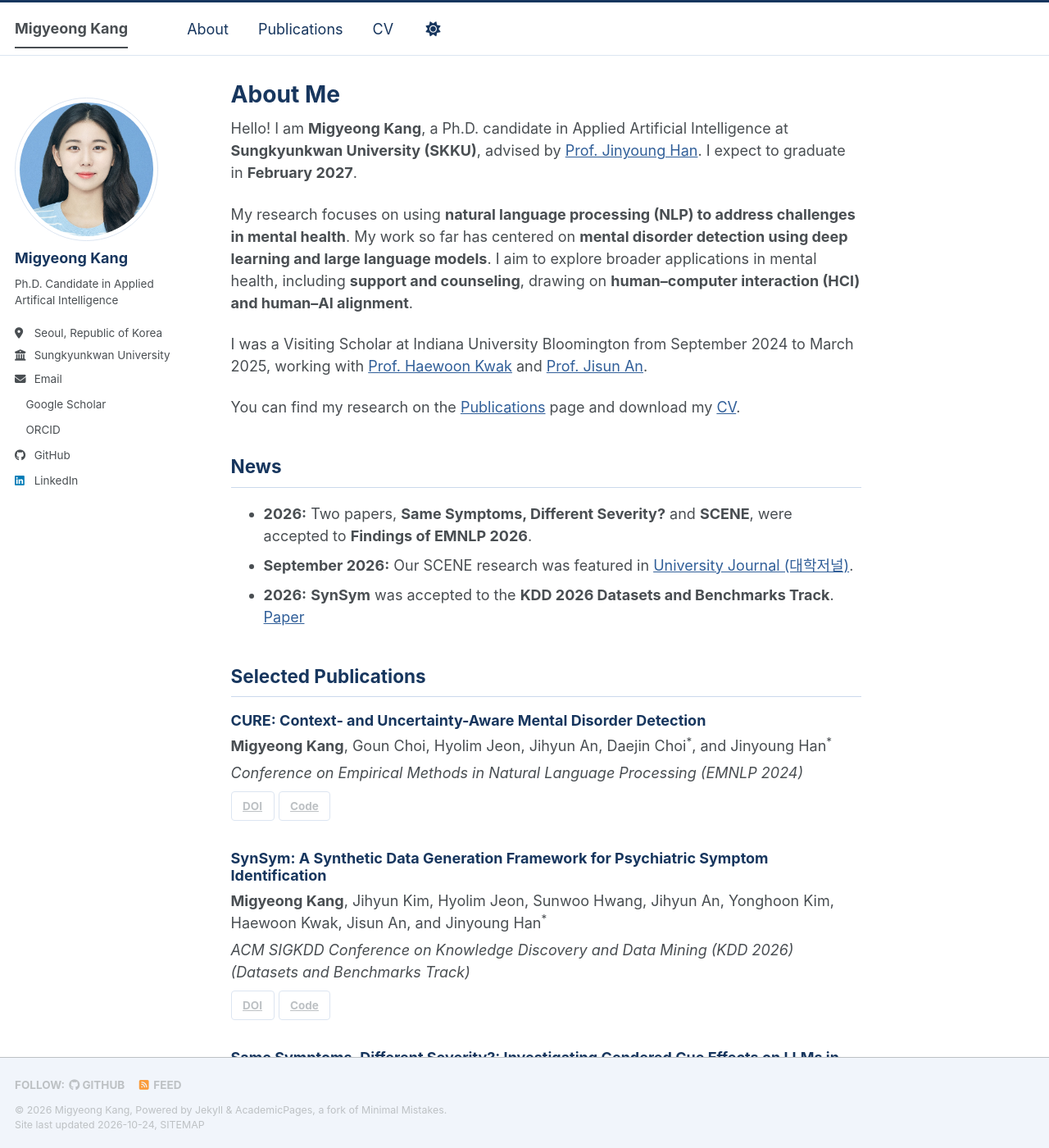
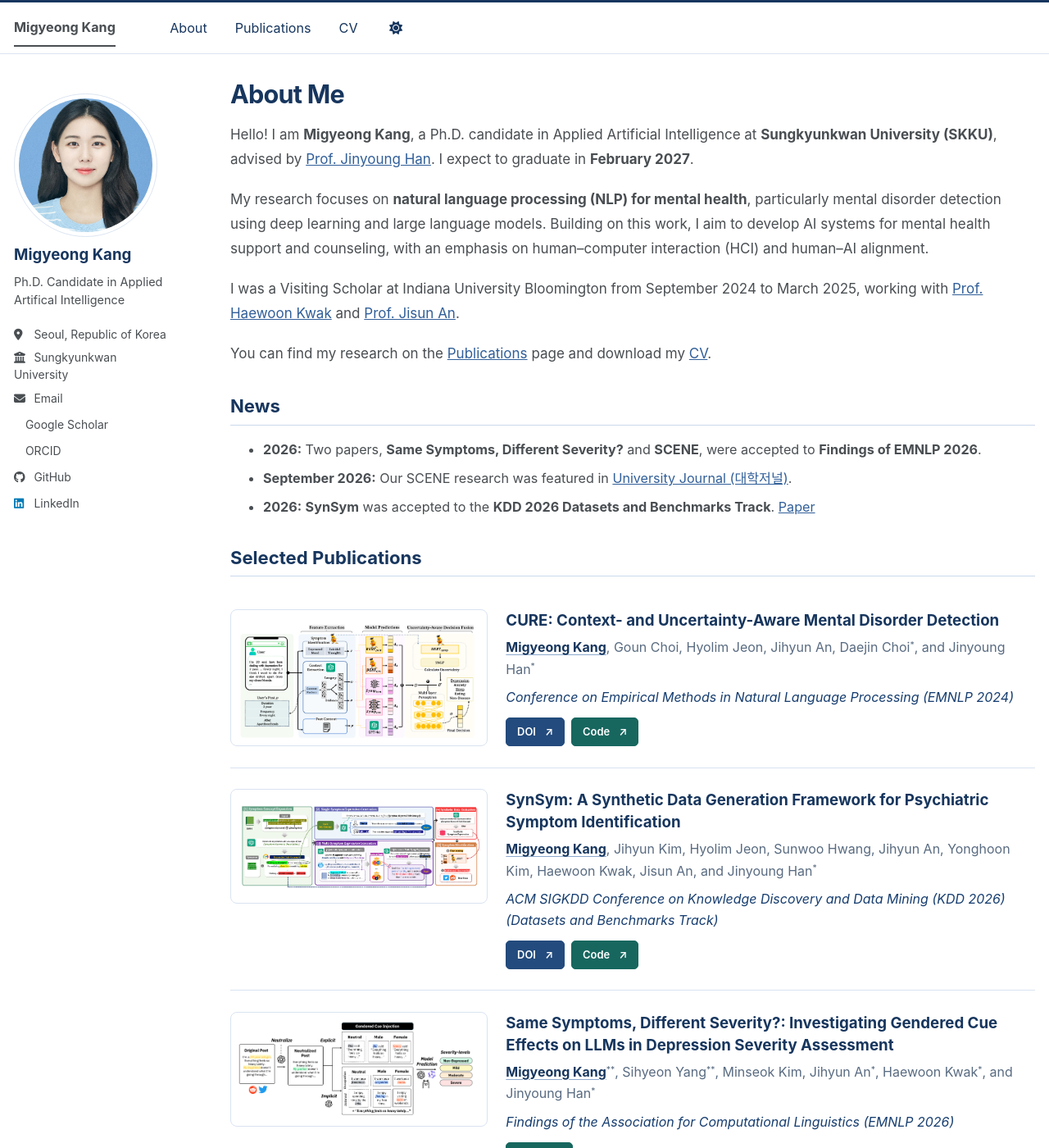
Before and after one commit to gyeong707/gyeong707.github.io, a Jekyll site: the page built from _pages/about.md, in a window 1280 px wide and 1400 px high. Shown: the whole window at 82% size. Built offline with Jekyll 4.4.1, drawn with Linux system fonts in a browser that asks for light colours; a style sheet for code colours, icons or effects is not loaded; some of the changed text lies outside the part shown.

Commit message:
Add selected paper figures and balance site typography

```diff
--- a/_pages/about.md
+++ b/_pages/about.md
@@ -9,7 +9,7 @@ redirect_from:
 
 Hello! I am **Migyeong Kang**, a Ph.D. candidate in Applied Artificial Intelligence at **Sungkyunkwan University (SKKU)**, advised by [Prof. Jinyoung Han](https://sites.google.com/site/jyhantop/jinyoung-han-ph-d). I expect to graduate in **February 2027**.
 
-My research focuses on using **natural language processing (NLP) to address challenges in mental health**. My work so far has centered on **mental disorder detection using deep learning and large language models**. I aim to explore broader applications in mental health, including **support and counseling**, drawing on **human–computer interaction (HCI) and human–AI alignment**.
+My research focuses on **natural language processing (NLP) for mental health**, particularly mental disorder detection using deep learning and large language models. Building on this work, I aim to develop AI systems for mental health support and counseling, with an emphasis on human–computer interaction (HCI) and human–AI alignment.
 
 I was a Visiting Scholar at Indiana University Bloomington from September 2024 to March 2025, working with [Prof. Haewoon Kwak](https://haewoon.github.io/) and [Prof. Jisun An](https://jisun.me/).
 
@@ -23,19 +23,26 @@ You can find my research on the [Publications]({{ '/publications/' | relative_ur
 
 ## Selected Publications
 
-{% assign selected_ids = "C-4,C-8,C-10,C-9" | split: "," %}
+<div class="publications-page selected-publications">
+{% assign selected_ids = "C-4,C-8,C-10" | split: "," %}
 {% for selected_id in selected_ids %}
 {% assign paper = site.data.papers | where: "id", selected_id | first %}
-<article class="publication-entry" style="margin-bottom: 1.75em;">
-  <h3 style="margin-top: 1em; margin-bottom: 0.35em;">{{ paper.title | escape }}</h3>
-  <p style="margin-bottom: 0.35em;">{{ paper.authors | escape | replace: 'Migyeong Kang', '<strong>Migyeong Kang</strong>' | replace: '**', '<sup>DOUBLESTAR</sup>' | replace: '*', '<sup>*</sup>' | replace: 'DOUBLESTAR', '**' }}</p>
-  <p style="margin-bottom: 0.5em;"><em>{{ paper.venue | escape }}</em></p>
-  <div>
+<article class="selected-publication">
+  <a class="selected-publication__image" href="{{ paper.image | relative_url }}" aria-label="View full-size figure for {{ paper.title | escape }}">
+    <img src="{{ paper.image | relative_url }}" alt="{{ paper.image_alt | escape }}" loading="lazy" decoding="async">
+  </a>
+  <div class="selected-publication__details">
+  <h3 class="paper-title">{{ paper.title | escape }}</h3>
+  <p class="paper-authors">{{ paper.authors | escape | replace: 'Migyeong Kang', '<strong>Migyeong Kang</strong>' | replace: '**', '<sup>DOUBLESTAR</sup>' | replace: '*', '<sup>*</sup>' | replace: 'DOUBLESTAR', '**' }}</p>
+  <p class="paper-venue">{{ paper.venue | escape }}</p>
+  <div class="paper-links">
     {% for link in paper.links %}
-    <a class="btn btn--inverse" href="{{ link.url }}">{{ link.label }}</a>
+    <a class="paper-link--{{ link.label | downcase }}" href="{{ link.url }}">{{ link.label }} <span aria-hidden="true">↗</span></a>
     {% endfor %}
+  </div>
   </div>
 </article>
 {% endfor %}
+</div>
 
 [View all publications]({{ '/publications/' | relative_url }})
--- a/_sass/layout/_publications.scss
+++ b/_sass/layout/_publications.scss
@@ -1,4 +1,4 @@
-/* Publication-page styles only. */
+/* Shared publication styles for the full list and homepage selections. */
 .publications-page {
   --pub-accent: #173e70;
   --pub-muted: #596b81;
@@ -6,32 +6,29 @@
   --pub-tint: #f3f6fc;
   --pub-card: #ffffff;
   --pub-title: #17365e;
-  .publications-intro { border-left: 4px solid #537eb5; padding: .3rem 0 .3rem 1rem; margin: 1rem 0 1.6rem; }
-  .publications-intro > p { margin: 0 0 .7rem; line-height: 1.65; font-size: .9rem; color: var(--pub-muted); }
+  .publications-intro { border-left: 4px solid #537eb5; padding: .3rem 0 .3rem 1rem; margin: .8rem 0 1.3rem; }
+  .publications-intro > p { margin: 0 0 .7rem; line-height: 1.65; font-size: .95rem; color: var(--pub-muted); }
   .publications-resources { display: flex; flex-wrap: wrap; gap: .65rem; }
-  .publications-resources a { display: inline-flex; align-items: center; gap: .8rem; padding: .6rem 1rem; border: 1px solid #234b7d; border-radius: 6px; background: #234b7d; color: #fff; font-weight: 600; font-size: .8rem; text-decoration: none; }
+  .publications-resources a { display: inline-flex; align-items: center; gap: .8rem; padding: .45rem .85rem; border: 1px solid #234b7d; border-radius: 6px; background: #234b7d; color: #fff; font-weight: 600; font-size: .8rem; text-decoration: none; }
   .publications-resources a:last-child { background: var(--pub-card); color: var(--pub-accent); border-color: var(--pub-accent); }
   .publications-resources a:hover { box-shadow: 0 0 0 2px #7599c1; }
-  .publication-legend { font-size: .65rem; color: var(--pub-muted); margin: 0 0 2rem; }
-  .publication-year { margin-bottom: 3rem; }
-  .publication-year-heading { display: flex; align-items: center; justify-content: space-between; gap: 1rem; padding: .75rem 1.15rem; background: linear-gradient(110deg, #102c50, #28578c); border-bottom: 3px solid #669cf0; border-radius: 8px; box-shadow: 0 4px 12px rgba(15, 42, 78, .1); }
-  .publication-year-heading h2 { margin: 0; padding: 0; border: 0; color: #fff; font-size: 1.9rem; line-height: 1.25; letter-spacing: -.03em; scroll-margin-top: 5rem; }
-  .publication-year-heading > span { color: #e0ebfa; font-size: .7rem; white-space: nowrap; }
-  .paper { margin-top: 1rem; margin-bottom: .9rem; padding: 1.2rem 1.3rem; border: 1px solid var(--pub-line); border-left: 4px solid #375f93; border-radius: 7px; background: var(--pub-card); box-shadow: 0 2px 8px rgba(20, 48, 84, .045); }
-  .paper:nth-of-type(even) { background: var(--pub-tint); }
-  .paper-title { margin: 0 0 .6rem; font-size: 1.18rem; line-height: 1.45; font-weight: 700; color: var(--pub-title); }
-  .paper-authors { margin: 0 0 .5rem; font-size: .9rem; line-height: 1.8; color: var(--pub-muted); }
+  .publication-legend { font-size: .76rem; color: var(--pub-muted); margin: 0 0 1.5rem; }
+  .publication-year { margin-bottom: 2.2rem; }
+  .publication-year-heading { display: flex; align-items: center; justify-content: space-between; gap: 1rem; padding: .55rem 1rem; background: linear-gradient(110deg, #102c50, #28578c); border-bottom: 2px solid #669cf0; border-radius: 5px; }
+  .publication-year-heading h2 { margin: 0; padding: 0; border: 0; color: #fff; font-size: 1.25rem; line-height: 1.25; letter-spacing: -.01em; scroll-margin-top: 5rem; }
+  .publication-year-heading > span { color: #e0ebfa; font-size: .76rem; white-space: nowrap; }
+  .paper-title { margin: 0 0 .4rem; font-size: 1.1rem; line-height: 1.45; font-weight: 700; color: var(--pub-title); }
+  .paper-authors { margin: 0 0 .5rem; font-size: .94rem; line-height: 1.65; color: var(--pub-muted); }
   .paper-authors strong { color: var(--pub-title); font-weight: 700; text-decoration: underline; text-underline-offset: 3px; text-decoration-color: #8ba9cc; }
   .paper-authors sup { font-size: .65em; }
-  .paper-venue { margin: 0; font-size: .9rem; line-height: 1.7; font-style: italic; color: var(--pub-accent); }
-  .paper-links { display: flex; flex-wrap: wrap; gap: .5rem; margin-top: .9rem; }
-  .paper-links a { display: inline-flex; align-items: center; gap: .65rem; padding: .35rem .75rem; border: 1px solid #234b7d; border-radius: 5px; color: #fff; background: #234b7d; font-size: .65rem; font-weight: 600; text-decoration: none; }
+  .paper-venue { margin: 0; font-size: .94rem; line-height: 1.6; font-style: italic; color: var(--pub-accent); }
+  .paper-links { display: flex; flex-wrap: wrap; gap: .5rem; margin-top: .65rem; }
+  .paper-links a { display: inline-flex; align-items: center; gap: .65rem; padding: .35rem .75rem; border: 1px solid #234b7d; border-radius: 5px; color: #fff; background: #234b7d; font-size: .76rem; font-weight: 600; text-decoration: none; }
   .paper-links a:hover { background: #102c50; border-color: #102c50; }
   a:focus-visible { outline: 3px solid #6296d6; outline-offset: 4px; }
   @media (max-width: 600px) {
-    .publication-year-heading { padding: .7rem .9rem; }
-    .publication-year-heading h2 { font-size: 1.6rem; }
-    .paper { padding: 1rem .85rem; }
+    .publication-year-heading { padding: .5rem .9rem; }
+    .publication-year-heading h2 { font-size: 1.2rem; }
     .paper-title { font-size: 1.05rem; }
   }
 }
@@ -51,7 +48,7 @@ html[data-theme="dark"] .publications-page {
   border-radius: 5px;
   background: #edf0f4;
   color: #586373;
-  font-size: .65rem;
+  font-size: .76rem;
   font-weight: 600;
 }
 html[data-theme="dark"] .publications-page .paper-badge {
@@ -77,8 +74,8 @@ html[data-theme="dark"] .publications-page .paper-badge {
     border-bottom: 1px solid var(--pub-line);
     border-radius: 0;
     box-shadow: none;
-    margin: 0 1.15rem;
-    padding: 1.4rem 0 1.5rem;
+    margin: 0 1rem;
+    padding: 1.15rem 0 1.25rem;
   }
   .paper:last-child { border-bottom: 0; }
   .publication-year-heading { margin-bottom: .25rem; }
@@ -89,3 +86,35 @@ html[data-theme="dark"] .publications-page .paper-badge {
     }
   }
 }
+// Homepage figures retain their full aspect ratio; click to inspect at full size.
+.selected-publications {
+  .selected-publication {
+    display: grid;
+    grid-template-columns: minmax(0, 32%) minmax(0, 1fr);
+    gap: 1.3rem;
+    align-items: start;
+    padding: 1.5rem 0;
+    border-bottom: 1px solid var(--pub-line);
+  }
+
+  .selected-publication__image {
+    display: flex;
+    align-items: center;
+    min-height: 140px;
+    padding: 0.5rem;
+    background: #fff;
+    border: 1px solid #d9e3f1;
+    border-radius: 8px;
+    transition: border-color 0.15s ease;
+
+    &:hover, &:focus-visible { border-color: #315f99; }
+    img { display: block; width: 100%; height: auto; }
+  }
+
+  .selected-publication__details { min-width: 0; }
+
+  @media (max-width: 700px) {
+    .selected-publication { grid-template-columns: 1fr; gap: 1rem; }
+    .selected-publication__image { max-width: 480px; }
+  }
+}
--- /dev/null
+++ b/_sass/layout/_site-typography.scss
@@ -0,0 +1,47 @@
+/* A consistent reading scale across About, Publications, and CV. */
+html {
+  font-size: 16px;
+  @include breakpoint($medium) { font-size: 17px; }
+}
+
+body { line-height: 1.65; padding-bottom: 0; }
+
+// Keep the main reading column aligned on all three pages.
+@include breakpoint($large) {
+  .page { padding-right: 0; }
+}
+
+.page__title {
+  font-size: 1.8rem;
+  line-height: 1.2;
+  letter-spacing: -.025em;
+  margin-bottom: 1rem;
+}
+
+.page__content {
+  > p { line-height: 1.75; margin-bottom: 1.15rem; }
+  > h2 {
+    font-size: 1.3rem;
+    line-height: 1.35;
+    margin-top: 2rem;
+    margin-bottom: .85rem;
+    padding-bottom: .4rem;
+  }
+  > ul { font-size: .95rem; line-height: 1.65; }
+  > ul > li { margin-bottom: .5rem; }
+}
+
+.masthead__menu { font-size: .95rem; }
+.sidebar .author__name { font-size: 1.1rem; line-height: 1.3; }
+.sidebar .author__bio { font-size: .85rem; line-height: 1.55; }
+.sidebar .author__urls li { font-size: .82rem; white-space: normal; }
+.sidebar .author__urls a { font-size: 1em; overflow-wrap: anywhere; }
+// Let long publication lists scroll without an overlapping fixed footer.
+.page__footer { position: relative; bottom: auto; }
+.page__footer-copyright { font-size: .72rem; }
+.page__footer-follow { font-size: .75rem; }
+
+@media (max-width: 600px) {
+  .page__title { font-size: 1.65rem; }
+  .page__content > h2 { font-size: 1.25rem; }
+}
--- a/assets/css/main.scss
+++ b/assets/css/main.scss
@@ -39,3 +39,4 @@
 @import "layout/publications";
 
 @import "layout/site-colors";
+@import "layout/site-typography";
```
Also changed, not shown: _data/papers.json (+9 -3 lines), images/publications/cure-framework.png (added), images/publications/fairdep-framework.png (added), images/publications/synsym-framework.png (added).
